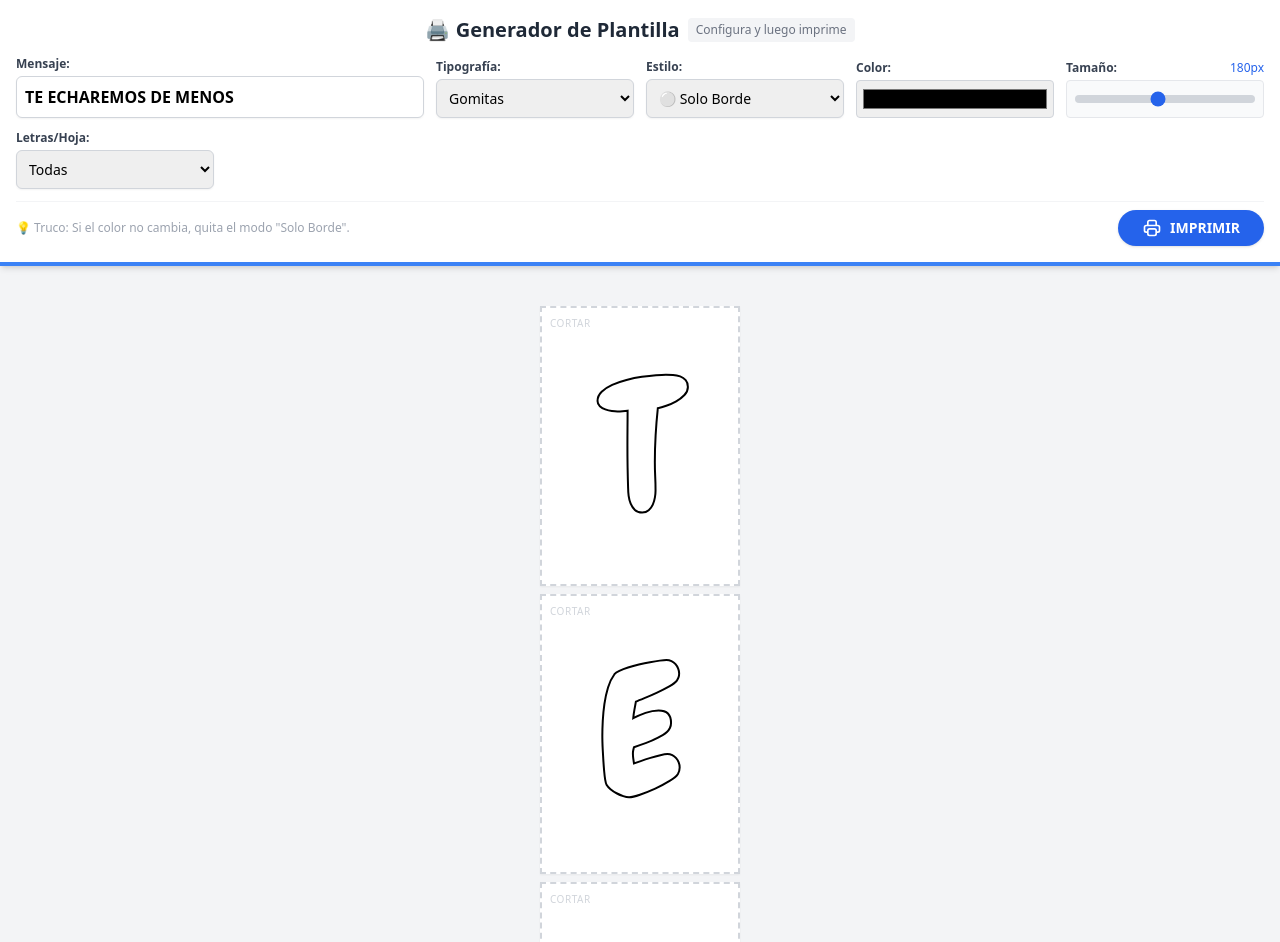
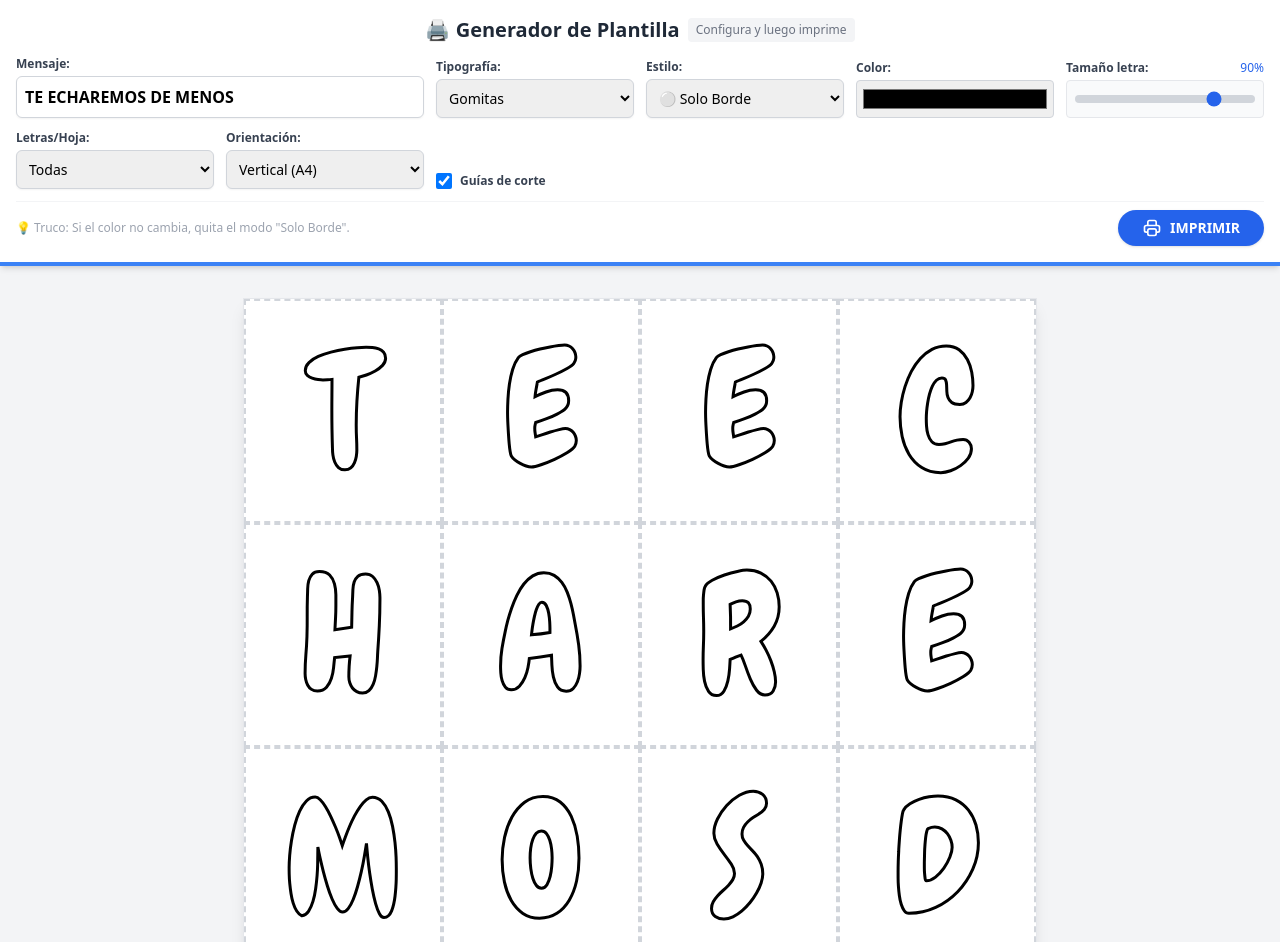
Before and after one commit to SirTorresDev/plantilla-pancarta, a plain HTML site: page index.html in a window 1280 px wide. Shown: the top 942 px of the page. Drawn offline with nearby package versions, Linux system fonts and the light colour scheme.

Commit message:
Mejorar el generador de plantillas: ajustar tamaño de letra, agregar selección de orientación y guías de corte, y optimizar estilos de impresión.

```diff
--- a/index.html
+++ b/index.html
@@ -73,13 +73,13 @@
                         oninput="updatePreview()">
                 </div>
 
-                <!-- 5. Tamaño (1 columna) -->
+                <!-- 5. Tamaño relativo (1 columna) -->
                 <div class="col-span-1">
                     <label class="block text-xs font-bold text-gray-700 mb-1 flex justify-between">
-                        Tamaño: <span id="sizeLabel" class="text-blue-600 font-normal">180px</span>
+                        Tamaño letra: <span id="sizeLabel" class="text-blue-600 font-normal">90%</span>
                     </label>
                     <div class="h-[38px] flex items-center border border-gray-200 rounded px-2 bg-gray-50">
-                        <input type="range" id="sizeSlider" min="80" max="300" value="180"
+                        <input type="range" id="sizeSlider" min="50" max="100" value="90" step="1"
                             class="w-full h-2 bg-gray-300 rounded-lg appearance-none cursor-pointer accent-blue-600"
                             oninput="updatePreview()">
                     </div>
@@ -98,6 +98,23 @@
                         <option value="9" selected>Todas</option>
                     </select>
                 </div>
+
+                <!-- 7. Orientación (1 columna) -->
+                <div class="col-span-1">
+                    <label class="block text-xs font-bold text-gray-700 mb-1">Orientación:</label>
+                    <select id="orientationSelect" onchange="updatePreview()"
+                        class="w-full p-2 border border-gray-300 rounded-md shadow-sm cursor-pointer text-sm">
+                        <option value="portrait" selected>Vertical (A4)</option>
+                        <option value="landscape">Horizontal (A4)</option>
+                    </select>
+                </div>
+
+                <!-- 8. Guías de corte -->
+                <div class="col-span-1 flex items-center gap-2">
+                    <input id="guidesToggle" type="checkbox" class="h-4 w-4" checked onchange="updatePreview()" />
+                    <label for="guidesToggle" class="text-xs font-bold text-gray-700">Guías de corte</label>
+                </div>
+
 
             </div>
 
@@ -118,7 +135,7 @@
     </div>
 
     <!-- Área de Visualización / Impresión -->
-    <div id="previewArea" class="print-container max-w-7xl mx-auto p-8 flex flex-wrap justify-center gap-4">
+    <div id="previewArea" class="print-container max-w-7xl mx-auto p-4">
         <!-- Las letras se generarán aquí con JS -->
     </div>
 
--- a/script.js
+++ b/script.js
@@ -3,44 +3,78 @@ function triggerPrint() {
     window.print();
 }
 
-function createLetterCard(char, fontClass, styleMode, size, color) {
-    const card = document.createElement('div');
-    card.className = "page-break bg-white w-[200px] h-[280px] flex flex-col items-center justify-center border-2 border-dashed border-gray-300 relative m-2 overflow-hidden shadow-sm";
-
-    const label = document.createElement('span');
-    label.className = "absolute top-2 left-2 text-[10px] text-gray-300 font-sans no-print uppercase tracking-wider";
-    label.innerText = "Cortar";
-    card.appendChild(label);
+function createLetterCell(char, fontClass, styleMode, color) {
+    const cell = document.createElement('div');
+    cell.style.display = 'flex';
+    cell.style.alignItems = 'center';
+    cell.style.justifyContent = 'center';
+    cell.style.overflow = 'hidden';
 
     const letter = document.createElement('h1');
     letter.innerText = char.toUpperCase();
-
-    let letterClasses = `leading-none select-none ${fontClass} `;
-    letter.className = letterClasses;
-    letter.style.fontSize = size + 'px';
+    letter.style.margin = '0';
+    letter.style.lineHeight = '1';
+    letter.className = `select-none ${fontClass}`;
 
     if (styleMode === 'outline') {
         letter.style.color = 'transparent';
-        letter.style.webkitTextStroke = '2px black';
+        letter.style.webkitTextStroke = '3px black';
     } else {
         letter.style.color = color;
         letter.style.webkitTextStroke = '0px';
     }
 
-    card.appendChild(letter);
-    return card;
+    cell.appendChild(letter);
+    return { cell, letter };
+}
+
+function getGridDimensions(n, orientation) {
+    const map = {
+        1: orientation === 'landscape' ? [1,1] : [1,1],
+        2: orientation === 'landscape' ? [1,2] : [2,1],
+        3: orientation === 'landscape' ? [1,3] : [3,1],
+        4: [2,2],
+        6: orientation === 'landscape' ? [2,3] : [3,2],
+        9: [3,3]
+    };
+    return map[n] || (() => {
+        const r = Math.floor(Math.sqrt(n));
+        const c = Math.ceil(n / r);
+        return orientation === 'landscape' ? [Math.min(r,c), Math.max(r,c)] : [Math.max(r,c), Math.min(r,c)];
+    })();
 }
 
 function updatePreview() {
     const text = document.getElementById('inputText').value;
     const fontClass = document.getElementById('fontSelect').value;
     const styleMode = document.getElementById('styleSelect').value;
-    const size = document.getElementById('sizeSlider').value;
+    const sizePercent = parseInt(document.getElementById('sizeSlider').value); // 50 - 100
     const color = document.getElementById('colorPicker').value;
     let lettersPerPage = parseInt(document.getElementById('lettersPerPage').value);
+    const orientationEl = document.getElementById('orientationSelect');
+    const orientation = orientationEl ? orientationEl.value : 'portrait';
+    const showGuides = document.getElementById('guidesToggle')?.checked ?? true;
+    const marginMm = 0; // sin márgenes para ocupar todo el folio
 
-    // Actualizar etiqueta de tamaño
-    document.getElementById('sizeLabel').innerText = size + 'px';
+    const mmToPx = (mm) => Math.round(mm * 3.7795275591); // 96dpi aprox
+    const a4Portrait = { w: 794, h: 1123 }; // aprox a 96dpi
+    const a4Landscape = { w: 1123, h: 794 };
+    const pageSize = orientation === 'landscape' ? a4Landscape : a4Portrait;
+    const paddingPx = mmToPx(marginMm);
+
+    // Actualizar regla @page dinámica para impresión
+    (function applyPrintSettings(){
+        let styleTag = document.getElementById('dynamicPrintStyle');
+        if (!styleTag) {
+            styleTag = document.createElement('style');
+            styleTag.id = 'dynamicPrintStyle';
+            document.head.appendChild(styleTag);
+        }
+        styleTag.textContent = `@media print{ @page{ size: A4 ${orientation}; margin: ${marginMm}mm; } }`;
+    })();
+
+    // Actualizar etiqueta de tamaño (porcentaje)
+    document.getElementById('sizeLabel').innerText = sizePercent + '%';
 
     const container = document.getElementById('previewArea');
     container.innerHTML = '';
@@ -60,15 +94,49 @@ function updatePreview() {
     for (let i = 0; i < letters.length; i += lettersPerPage) {
         const pageLetters = letters.slice(i, i + lettersPerPage);
 
-        const currentPage = document.createElement('div');
-        currentPage.className = "page-wrapper";
+        // contenedor de página A4
+        const page = document.createElement('div');
+        page.className = 'page-wrapper a4-preview';
+        page.style.width = pageSize.w + 'px';
+        page.style.height = pageSize.h + 'px';
+        page.style.padding = paddingPx + 'px';
 
-        for (const char of pageLetters) {
-            const card = createLetterCard(char, fontClass, styleMode, size, color);
-            currentPage.appendChild(card);
+        // grid interno para las letras
+        const grid = document.createElement('div');
+        grid.style.width = '100%';
+        grid.style.height = '100%';
+        grid.style.display = 'grid';
+        grid.style.gap = '0px';
+
+        const [rows, cols] = getGridDimensions(pageLetters.length, orientation);
+        grid.style.gridTemplateRows = `repeat(${rows}, 1fr)`;
+        grid.style.gridTemplateColumns = `repeat(${cols}, 1fr)`;
+
+        const cellObjs = [];
+        for (const ch of pageLetters) {
+            const { cell, letter } = createLetterCell(ch, fontClass, styleMode, color);
+            if (showGuides) {
+                cell.style.border = '2px dashed #d1d5db';
+            } else {
+                cell.style.border = 'none';
+            }
+            grid.appendChild(cell);
+            cellObjs.push({ cell, letter });
         }
 
-        container.appendChild(currentPage);
+        page.appendChild(grid);
+        container.appendChild(page);
+
+        // calcular tamaño de fuente según celda
+        requestAnimationFrame(() => {
+            if (cellObjs.length === 0) return;
+            const rect = cellObjs[0].cell.getBoundingClientRect();
+            const base = Math.min(rect.width, rect.height);
+            const fontPx = Math.floor(base * (sizePercent / 100) * 0.9); // 0.9 para respiración
+            for (const { letter } of cellObjs) {
+                letter.style.fontSize = fontPx + 'px';
+            }
+        });
     }
 }
 
--- a/styles.css
+++ b/styles.css
@@ -6,6 +6,12 @@
         background-color: white !important;
         margin: 0 !important;
         padding: 0 !important;
+    }
+
+    /* Forzar tamaño de página A4 en impresión */
+    @page {
+        size: A4;
+        margin: 10mm;
     }
 
     .print-container {
@@ -18,18 +24,16 @@
     }
 
     .page-wrapper {
-        display: flex !important;
-        flex-wrap: wrap !important;
-        justify-content: center !important;
-        align-content: flex-start !important;
-        gap: 10px !important;
-        padding: 20px !important;
+        display: block !important; /* la rejilla interna se aplica inline en pantalla y también vale para impresión */
+        gap: 0 !important;
+        padding: 0 !important; /* márgenes gestionados por @page y padding inline de preview */
         page-break-after: always !important;
         page-break-inside: avoid !important;
         break-after: page !important;
         break-inside: avoid !important;
         width: 100% !important;
         margin: 0 !important;
+        height: auto !important;
     }
 
     .page-break {
@@ -41,6 +45,25 @@
         -webkit-print-color-adjust: exact !important;
         print-color-adjust: exact !important;
     }
+}
+
+/* Previsualización en pantalla con dimensiones A4 aproximadas */
+.a4-preview {
+    width: 794px;   /* ~210mm a 96dpi */
+    height: 1123px; /* ~297mm a 96dpi */
+    background: #ffffff;
+    border: 1px solid #e5e7eb; /* gris claro */
+    box-shadow: 0 10px 15px -3px rgba(0,0,0,0.1), 0 4px 6px -4px rgba(0,0,0,0.1);
+    margin: 16px auto;
+}
+
+.cut-border { border: 2px dashed #d1d5db; }
+
+/* Ajustes de layout en pantalla para contenedor de previsualización */
+.print-container {
+    display: flex;
+    flex-direction: column;
+    align-items: center;
 }
 
 /* Clases de fuentes */
```
